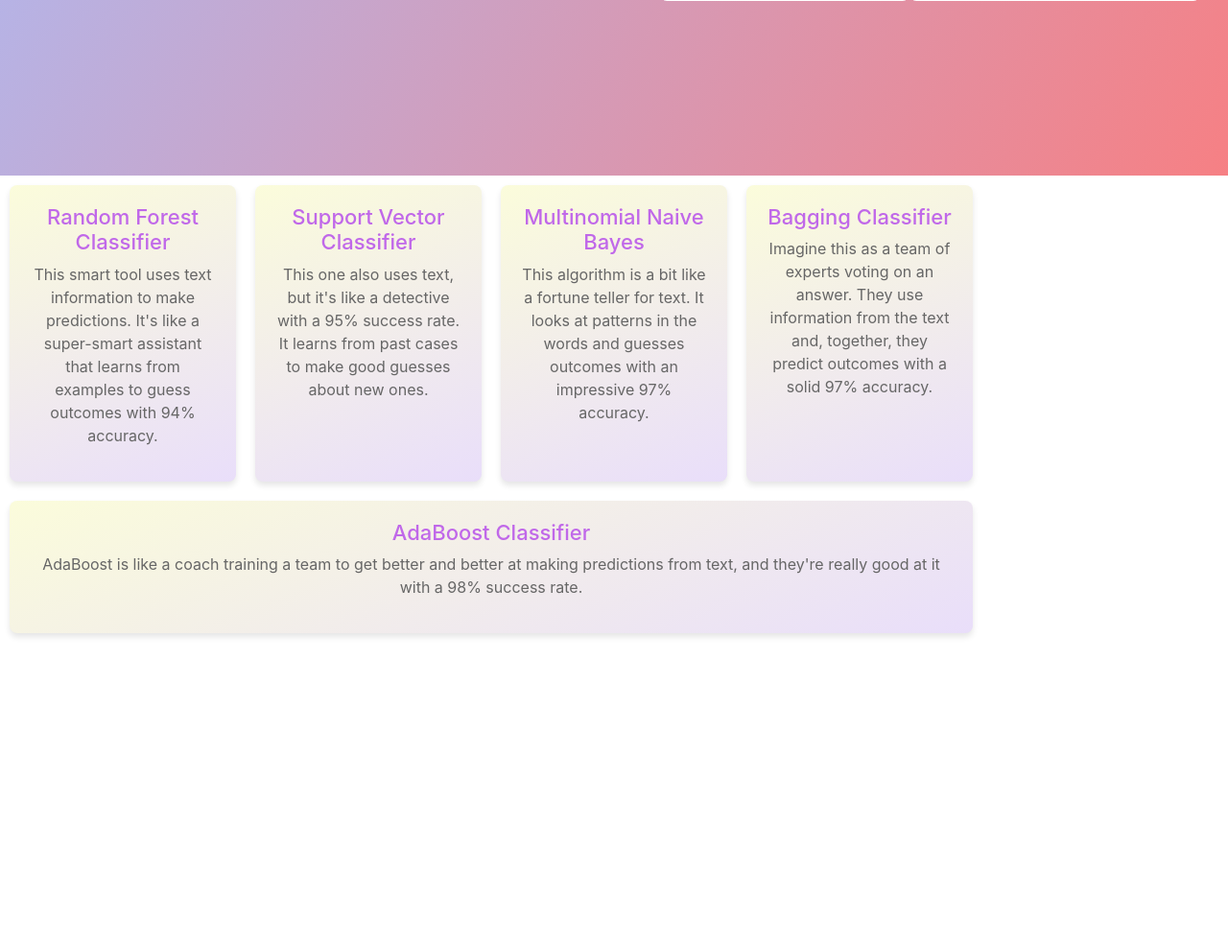
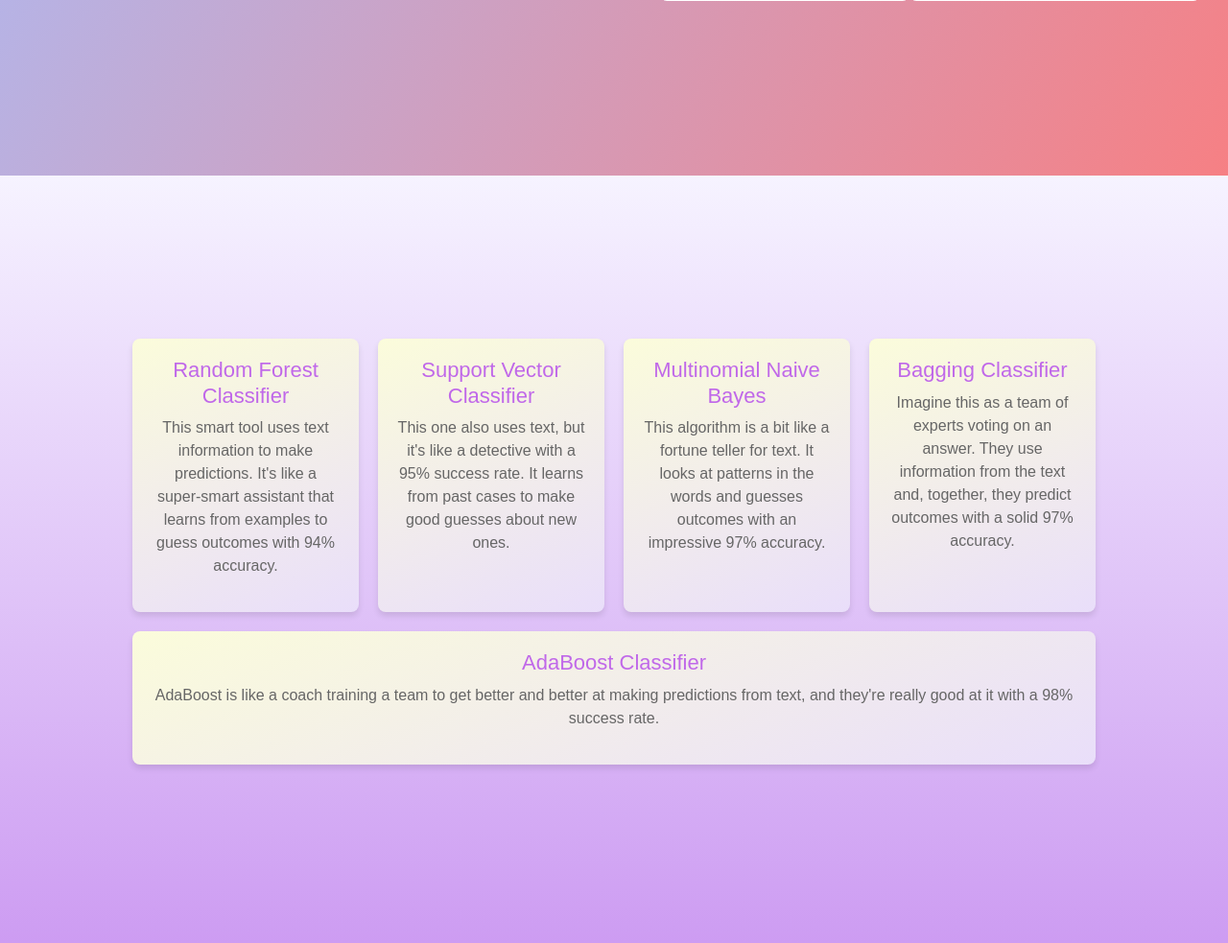
Before and after one commit to neeraj46665/email-spam-detection-using-ML, a Django app: page / in a window 1280 px wide. Shown: the part 697-1680 px from the top of the page at 96% size. Before the commit the page ends 1361 px from the top, so only its background shows below. Run offline with Django 4.2, Linux system fonts and the light colour scheme; parts of the project's set-up code (start-up, migrations or seed data) failed here and were passed over; some libraries are stand-ins or nearby versions.

Commit message:
Update style.css

```diff
--- a/Spam/static/Spam/css/style.css
+++ b/Spam/static/Spam/css/style.css
@@ -328,7 +328,21 @@ header nav ul li a:hover {
 
 
 
+.info {
+    font-family: Arial, sans-serif;
+    margin: 0;
+    padding: 0;
+    display: flex;
+    justify-content: center;
+    align-items: center;
+    min-height: 100vh;
+    display: flex;
+    justify-content: center;
+    align-items: center;
+    margin-top: 50px;
+    background-image: linear-gradient(to top, #cd9cf2 0%, #f6f3ff 100%);
 
+}
 
 
 .table {
```
